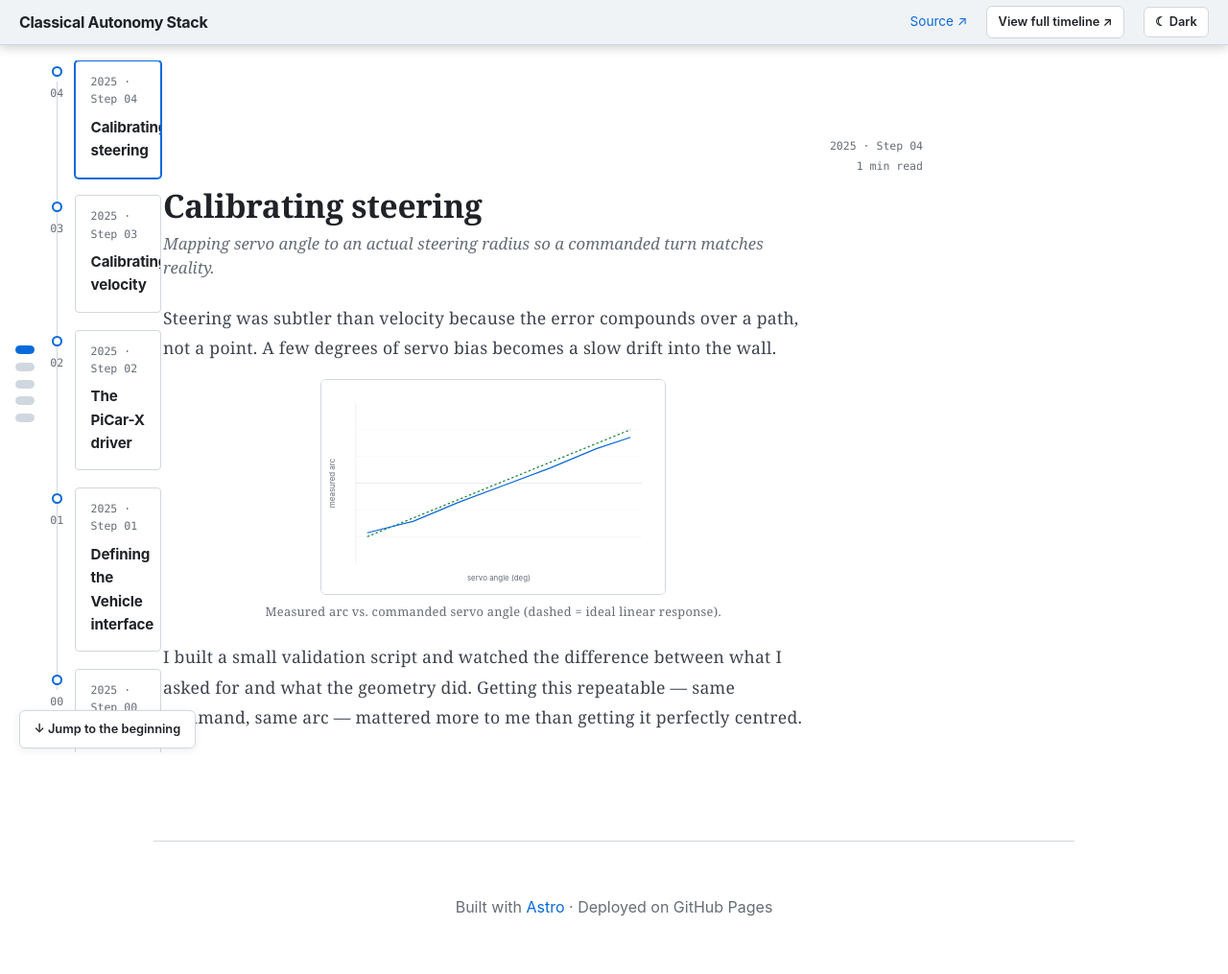
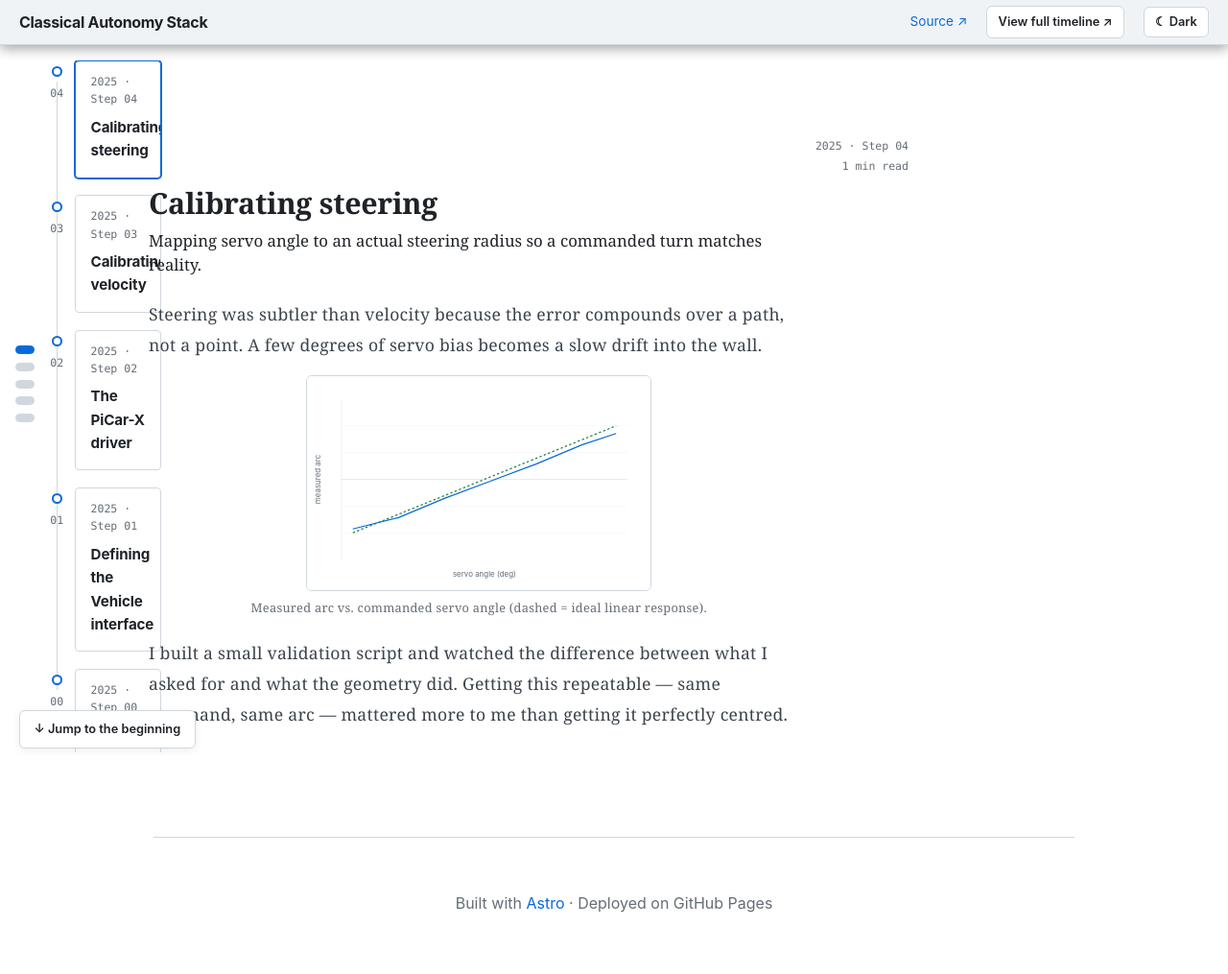
Before and after one commit to herrnel/classical-autonomy-stack, an Astro site in the folder site/: page / in a window 1280 px wide. Shown: the whole page at 96% size. Built offline with nearby package versions, Linux system fonts and the light colour scheme; Astro itself is replaced by a stand-in of ours.

Commit message:
Darker nav shadow; smaller journal title; summary matches title color/font, no italics; shift journal 15px more left

```diff
--- a/site/src/pages/index.astro
+++ b/site/src/pages/index.astro
@@ -199,7 +199,7 @@ const items = modules
     :global(html.reading) .masthead {
       position: sticky; top: 0; z-index: 30;
       background: var(--header-bg);
-      box-shadow: 0 3px 10px rgba(0, 0, 0, 0.18);
+      box-shadow: 0 4px 12px rgba(0, 0, 0, 0.35);
       padding: 0.4rem 0;
     }
     :global(html.reading) .masthead .sub,
@@ -293,7 +293,7 @@ const items = modules
         width: var(--jw);
         margin-left: auto;      /* centre the journal on screen */
         margin-right: auto;
-        transform: translateX(-70px);  /* shift the journal slightly left */
+        transform: translateX(-85px);  /* shift the journal slightly left */
         opacity: 1;
       }
       :global(html.reading) .has-selection .timeline {
@@ -324,8 +324,8 @@ const items = modules
     .read-time { font-family: ui-monospace, SFMono-Regular, Menlo, monospace; font-size: 0.72rem; color: var(--muted); }
     .close { border: 1px solid var(--border); background: var(--panel); color: var(--muted); font: inherit; font-size: 0.78rem; padding: 0.3rem 0.6rem; border-radius: 6px; cursor: pointer; }
     .close:hover { border-color: var(--accent); color: var(--accent); }
-    .detail-title { margin: 0 0 0.5rem; font-family: Georgia, 'Times New Roman', serif; font-size: 2.1rem; font-weight: 700; letter-spacing: -0.01em; line-height: 1.15; }
-    .detail-summary { margin: 0 0 1.5rem; font-family: Georgia, 'Times New Roman', serif; font-size: 1.05rem; font-style: italic; color: var(--muted); line-height: 1.5; max-width: 70ch; }
+    .detail-title { margin: 0 0 0.5rem; font-family: Georgia, 'Times New Roman', serif; font-size: 1.9rem; font-weight: 700; letter-spacing: -0.01em; line-height: 1.15; }
+    .detail-summary { margin: 0 0 1.5rem; font-family: Georgia, 'Times New Roman', serif; font-size: 1.05rem; color: var(--text); line-height: 1.5; max-width: 70ch; }
     /* Rendered Markdown journal body (Shiki/markdown HTML has no scope id, so use :global) */
     .prose { max-width: 70ch; font-family: Georgia, 'Times New Roman', serif; font-size: 1.1rem; letter-spacing: 0.015em; -webkit-font-smoothing: antialiased; }
     .prose :global(h2), .prose :global(h3) { margin: 1.75rem 0 0.6rem; font-size: 1.05rem; font-weight: 650; color: var(--accent-2); clear: both; }
```
